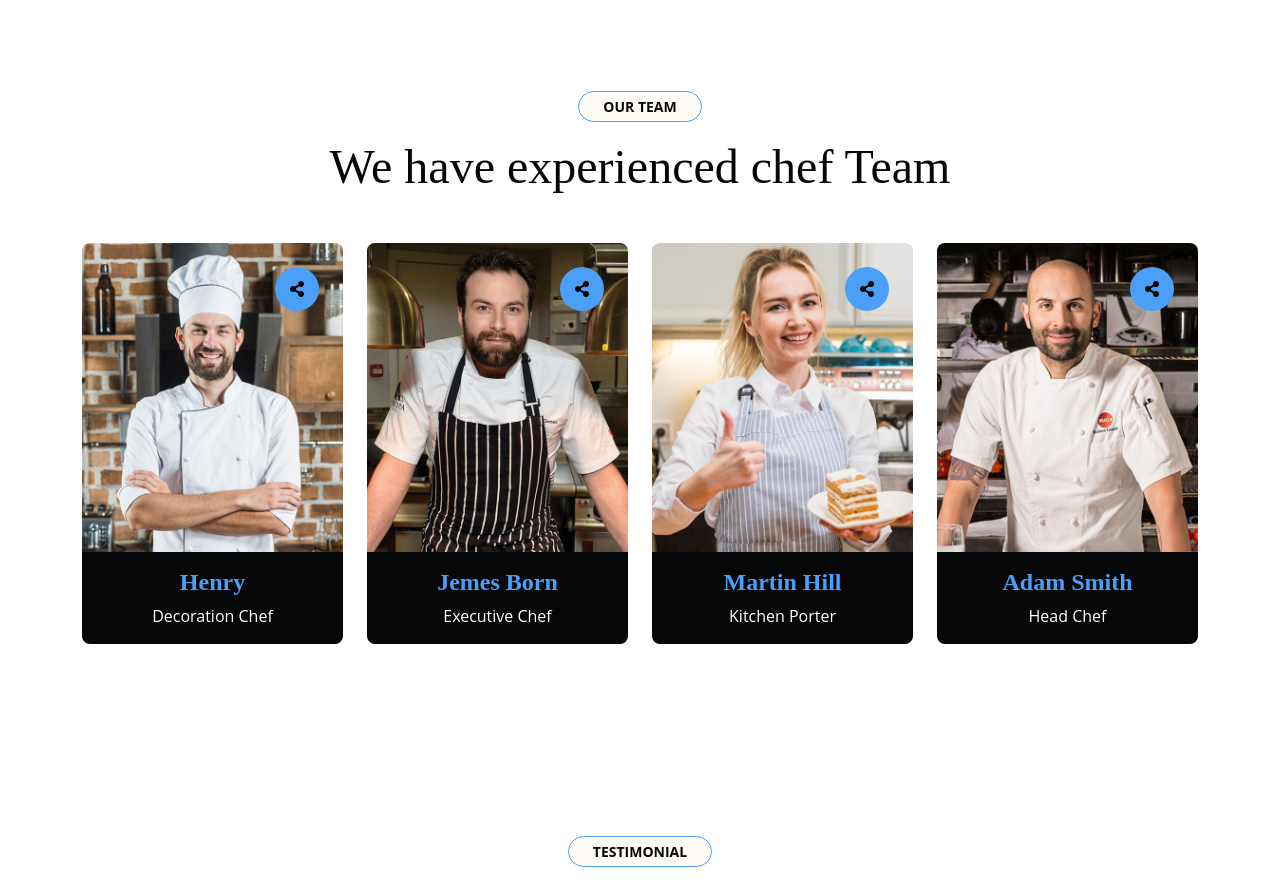
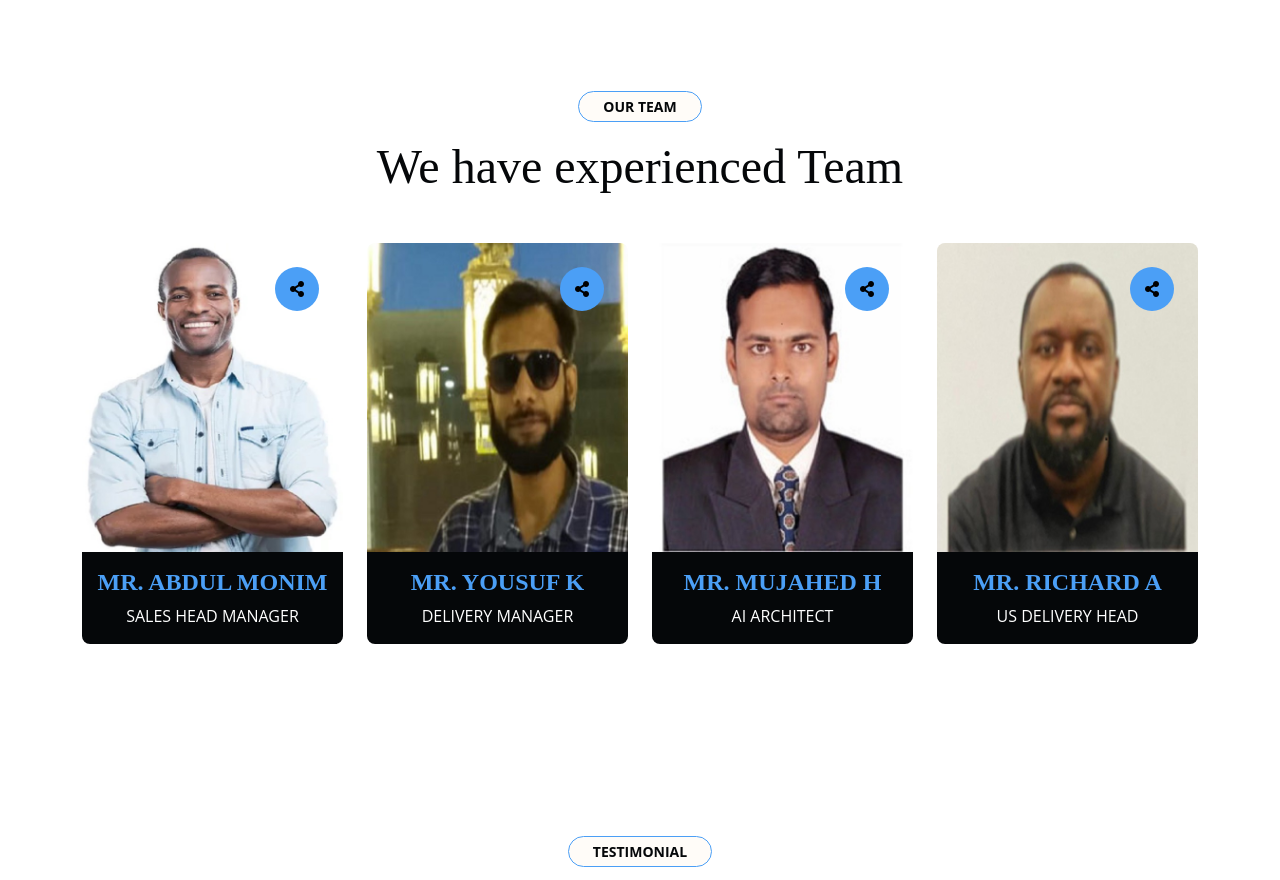
Before and after one commit to ravib7/MTSA-Software-Solutions, a plain HTML site: page index.html in a window 1280 px wide. Shown: the part 4960-5840 px from the top of the page. Drawn offline with nearby package versions, Linux system fonts and the light colour scheme; animation ran at ten frames a second; a web font is replaced by a local one.

Commit message:
updated team leader

```diff
--- a/index.html
+++ b/index.html
@@ -1350,15 +1350,15 @@
                 <small
                     class="d-inline-block fw-bold text-dark text-uppercase bg-light border border-primary rounded-pill px-4 py-1 mb-3">Our
                     Team</small>
-                <h1 class="display-5 mb-5">We have experienced chef Team</h1>
+                <h1 class="display-5 mb-5">We have experienced Team</h1>
             </div>
             <div class="row g-4">
                 <div class="col-lg-3 col-md-6 wow bounceInUp" data-wow-delay="0.1s">
                     <div class="team-item rounded">
-                        <img class="img-fluid rounded-top " src="img/team-1.jpg" alt="">
+                        <img class="img-fluid rounded-top " src="img/Team-img-4.jpg" alt="">
                         <div class="team-content text-center py-3 bg-dark rounded-bottom">
-                            <h4 class="text-primary">Henry</h4>
-                            <p class="text-white mb-0">Decoration Chef</p>
+                            <h4 class="text-primary">MR. ABDUL MONIM</h4>
+                            <p class="text-white mb-0">SALES HEAD MANAGER</p>
                         </div>
                         <div class="team-icon d-flex flex-column justify-content-center m-4">
                             <a class="share btn btn-primary btn-md-square rounded-circle mb-2" href=""><i
@@ -1374,10 +1374,10 @@
                 </div>
                 <div class="col-lg-3 col-md-6 wow bounceInUp" data-wow-delay="0.3s">
                     <div class="team-item rounded">
-                        <img class="img-fluid rounded-top " src="img/team-2.jpg" alt="">
+                        <img class="img-fluid rounded-top " src="img/Team-img-3.jpg" alt="">
                         <div class="team-content text-center py-3 bg-dark rounded-bottom">
-                            <h4 class="text-primary">Jemes Born</h4>
-                            <p class="text-white mb-0">Executive Chef</p>
+                            <h4 class="text-primary">MR. YOUSUF K</h4>
+                            <p class="text-white mb-0">DELIVERY MANAGER</p>
                         </div>
                         <div class="team-icon d-flex flex-column justify-content-center m-4">
                             <a class="share btn btn-primary btn-md-square rounded-circle mb-2" href=""><i
@@ -1393,10 +1393,10 @@
                 </div>
                 <div class="col-lg-3 col-md-6 wow bounceInUp" data-wow-delay="0.5s">
                     <div class="team-item rounded">
-                        <img class="img-fluid rounded-top " src="img/team-3.jpg" alt="">
+                        <img class="img-fluid rounded-top " src="img/Team-img-1.jpg" alt="">
                         <div class="team-content text-center py-3 bg-dark rounded-bottom">
-                            <h4 class="text-primary">Martin Hill</h4>
-                            <p class="text-white mb-0">Kitchen Porter</p>
+                            <h4 class="text-primary">MR. MUJAHED H</h4>
+                            <p class="text-white mb-0">AI ARCHITECT</p>
                         </div>
                         <div class="team-icon d-flex flex-column justify-content-center m-4">
                             <a class="share btn btn-primary btn-md-square rounded-circle mb-2" href=""><i
@@ -1412,10 +1412,10 @@
                 </div>
                 <div class="col-lg-3 col-md-6 wow bounceInUp" data-wow-delay="0.7s">
                     <div class="team-item rounded">
-                        <img class="img-fluid rounded-top " src="img/team-4.jpg" alt="">
+                        <img class="img-fluid rounded-top " src="img/Team-img-2.jpg" alt="">
                         <div class="team-content text-center py-3 bg-dark rounded-bottom">
-                            <h4 class="text-primary">Adam Smith</h4>
-                            <p class="text-white mb-0">Head Chef</p>
+                            <h4 class="text-primary">MR. RICHARD A</h4>
+                            <p class="text-white mb-0">US DELIVERY HEAD</p>
                         </div>
                         <div class="team-icon d-flex flex-column justify-content-center m-4">
                             <a class="share btn btn-primary btn-md-square rounded-circle mb-2" href=""><i
```
Also changed, not shown: img/Team-img-1.jpg (added), img/Team-img-2.jpg (added), img/Team-img-3.jpg (added), img/Team-img-4.jpg (added).
